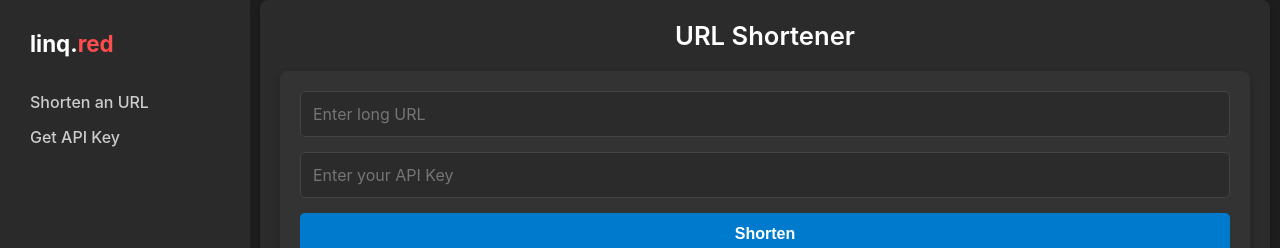
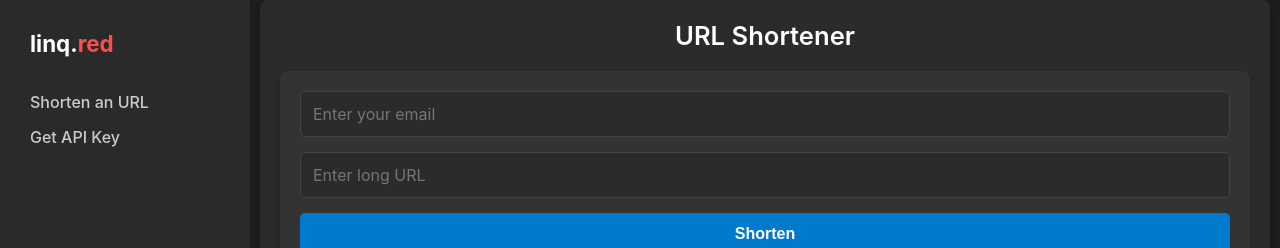
Before and after one commit to VimalNagata/linq-portal, a React (Create React App) app: page / in a window 1280 px wide. Shown: the top 248 px of the page. Built offline with nearby package versions, Linux system fonts and the light colour scheme.

Commit message:
using email id instead of api key

```diff
--- a/src/ShortenURL.js
+++ b/src/ShortenURL.js
@@ -3,14 +3,51 @@
 
 const ShortenURL = () => {
   const [longURL, setLongURL] = useState('');
-  const [apiKey, setApiKey] = useState('');
+  const [email, setEmail] = useState('');
   const [shortURL, setShortURL] = useState(null);
   const [error, setError] = useState(null);
+  const [loading, setLoading] = useState(false);
+
+  // Fetch API key based on email
+  const fetchApiKey = async (email) => {
+    try {
+      const response = await fetch('https://linq.red/?action=register', {
+        method: 'POST',
+        headers: {
+          'Content-Type': 'application/json',
+          'x-api-key': 'uXQ1FBRW2I9ESih8QzH2m8OFdESF7Jzb22AwTWQW' // Replace with your admin or default API key
+        },
+        body: JSON.stringify({ email })
+      });
+
+      const data = await response.json();
+      if (response.ok && data.api_key) {
+        return data.api_key;
+      } else {
+        setError(data.error || 'Error retrieving API key');
+        return null;
+      }
+    } catch (err) {
+      setError('Failed to retrieve API key. Please try again.');
+      console.error('API Key Fetch Error:', err);
+      return null;
+    }
+  };
 
   const handleSubmit = async (e) => {
     e.preventDefault();
     setError(null);
+    setShortURL(null);
+    setLoading(true);
 
+    // Get the API key for the provided email
+    const apiKey = await fetchApiKey(email);
+    if (!apiKey) {
+      setLoading(false);
+      return; // Exit if there’s an error fetching the API key
+    }
+
+    // Use the retrieved API key to call the shorten URL API
     try {
       const response = await fetch('https://linq.red/', {
         method: 'POST',
@@ -29,8 +66,9 @@
         setError(data.error || 'Error shortening URL');
       }
     } catch (err) {
-      setError('An error occurred. Please try again.');
+      setError('An error occurred while shortening the URL. Please try again.');
     }
+    setLoading(false);
   };
 
   const handleCopyURL = () => {
@@ -43,20 +81,22 @@
       <h1>URL Shortener</h1>
       <form onSubmit={handleSubmit}>
         <input
+          type="email"
+          placeholder="Enter your email"
+          value={email}
+          onChange={(e) => setEmail(e.target.value)}
+          required
+        />
+        <input
           type="url"
           placeholder="Enter long URL"
           value={longURL}
           onChange={(e) => setLongURL(e.target.value)}
           required
         />
-        <input
-          type="text"
-          placeholder="Enter your API Key"
-          value={apiKey}
-          onChange={(e) => setApiKey(e.target.value)}
-          required
-        />
-        <button type="submit">Shorten</button>
+        <button type="submit" disabled={loading}>
+          {loading ? 'Processing...' : 'Shorten'}
+        </button>
       </form>
       {shortURL && (
         <div className="success-message">
```
